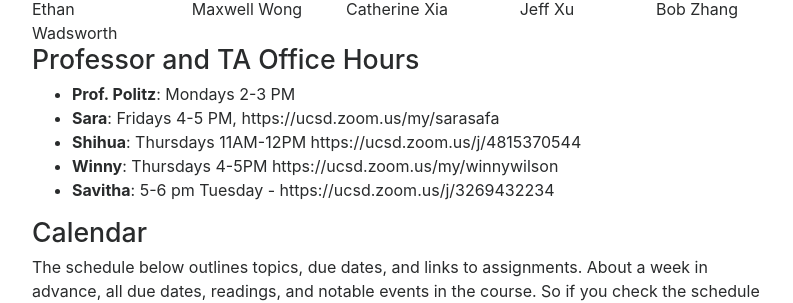
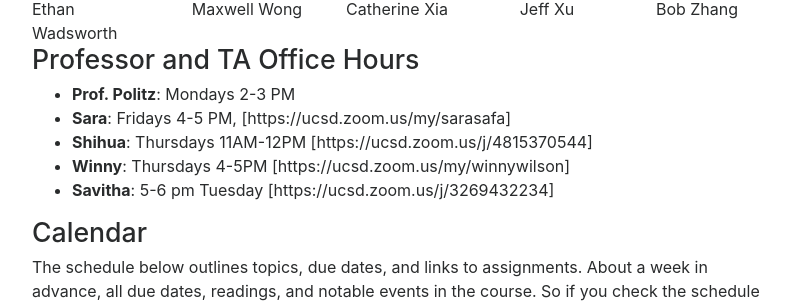
Before and after one commit to ucsd-cse8a-w21/ucsd-cse8a-w21.github.io, a Jekyll site: the page built from index.md, in a window 1280 px wide and 900 px high, scrolled down 2743 px. Shown: the part 152-455 px from the top of the window, without its empty margins (243-1036 px from the left). Built offline with Jekyll 4.4.1, drawn with Linux system fonts in a browser that asks for light colours; nearby versions of some CDN libraries.

```diff
--- a/index.md
+++ b/index.md
@@ -123,10 +123,10 @@ that, consider asking the course staff for programming and study strategies.
 
 ## Professor and TA Office Hours
 - **Prof. Politz**: Mondays 2-3 PM
-- **Sara**: Fridays 4-5 PM,  https://ucsd.zoom.us/my/sarasafa
-- **Shihua**: Thursdays 11AM-12PM https://ucsd.zoom.us/j/4815370544
-- **Winny**: Thursdays 4-5PM https://ucsd.zoom.us/my/winnywilson
-- **Savitha**:  5-6 pm Tuesday - https://ucsd.zoom.us/j/3269432234
+- **Sara**: Fridays 4-5 PM,  [https://ucsd.zoom.us/my/sarasafa]
+- **Shihua**: Thursdays 11AM-12PM [https://ucsd.zoom.us/j/4815370544]
+- **Winny**: Thursdays 4-5PM [https://ucsd.zoom.us/my/winnywilson]
+- **Savitha**:  5-6 pm Tuesday [https://ucsd.zoom.us/j/3269432234]
 
 ## Calendar
 
```
